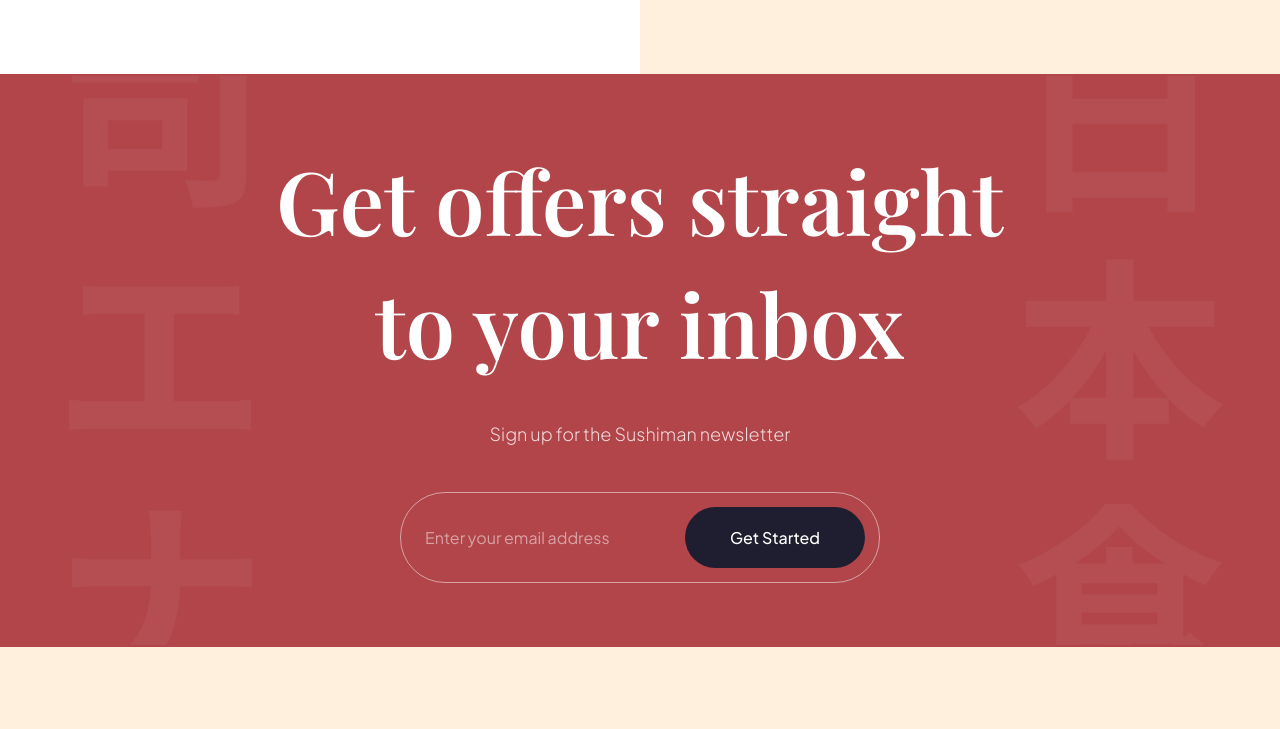
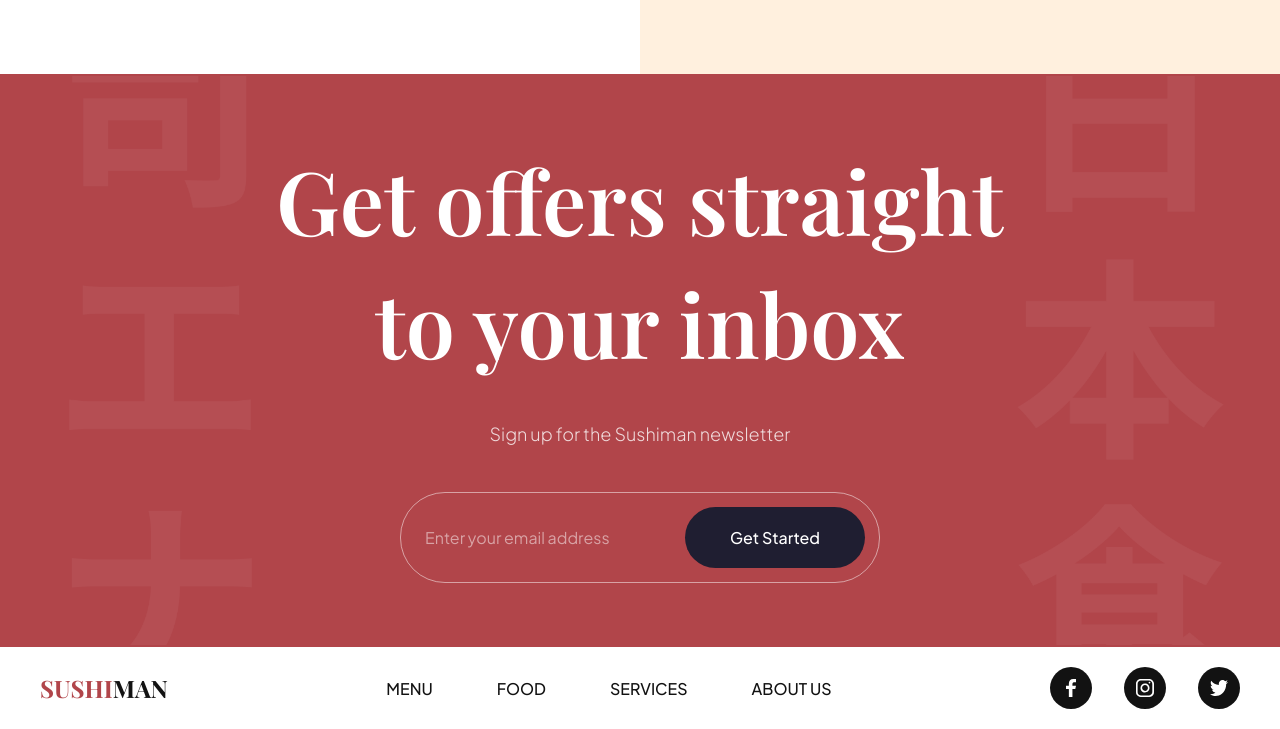
Before and after one commit to Arvind-Sabarinathan/Sushiman, a website built with Vite: page index.html in a window 1280 px wide. Shown: the part 3624-4353 px from the top of the page. Before the commit the page ends 4271 px from the top, so only its background shows below. Built offline with nearby package versions, Linux system fonts and the light colour scheme.

Commit message:
Complete footer section

```diff
--- /dev/null
+++ b/css/sections/footer.css
@@ -0,0 +1,54 @@
+.footer{
+    width: 100%;
+    padding: 20px 40px;
+    background: var(--color-white);
+    flex-wrap: wrap;
+    gap: 20px;
+    overflow: hidden;
+}
+
+.footer__logo{
+    font-size: 24px;
+    font-weight: bold;
+    font-family: var(--playfair-display);
+    text-transform: uppercase;
+    color: var(--secondary-color);
+}
+
+.footer__logo span{
+    color: var(--primary-color);
+}
+
+.footer ul{
+    list-style: none;
+    display: flex;
+    flex-wrap: wrap;
+    flex-direction: row;
+    gap: 64px;
+}
+
+.footer ul:last-child{
+    gap: 32px;
+}
+
+.footer__nav li{
+    font-size: 16px;
+    font-weight: 500;
+    font-family: var(--plus-jakarta-sans);
+    text-transform: uppercase;
+    color: var(--secondary-color);
+    cursor: pointer;
+}
+
+.footer__social li{
+    width: 42px;
+    height: 42px;
+    background-color: var(--secondary-color);
+    border-radius: 100%;
+}
+
+.footer__social li img{
+    width: 45%;
+    height: 45%;
+    object-fit: contain;
+}
--- a/css/style.css
+++ b/css/style.css
@@ -8,7 +8,7 @@
 @import url("sections/popular.css");
 @import url("sections/trending.css");
 @import url("sections/subscribe.css");
-/* @import url("sections/footer.css"); */
+@import url("sections/footer.css");
 
 /* CSS variables for reusablity across all files (including above imported) */
 :root {
--- a/index.html
+++ b/index.html
@@ -338,6 +338,29 @@
       <button>Get Started</button>
     </div>
   </section>
+
+  <footer class="footer flex-between">
+    <h3 class="footer__logo">
+      <span>Sushi</span>man
+    </h3>
+    <ul class="footer__nav">
+      <li><a href="#menu">Menu</a></li>
+      <li><a href="#food">Food</a></li>
+      <li><a href="#services">Services</a></li>
+      <li><a href="#about-us">About Us</a></li>
+    </ul>
+    <ul class="footer__social">
+      <li class="flex-center">
+        <img src="assets/facebook.svg" alt="facebook">
+      </li>
+      <li class="flex-center">
+        <img src="assets/instagram.svg" alt="instagram">
+      </li>
+      <li class="flex-center">
+        <img src="assets/twitter.svg" alt="twitter">
+      </li>
+    </ul>
+  </footer>
   <script src="js/script.js" type="module"></script>
 </body>
 
```
